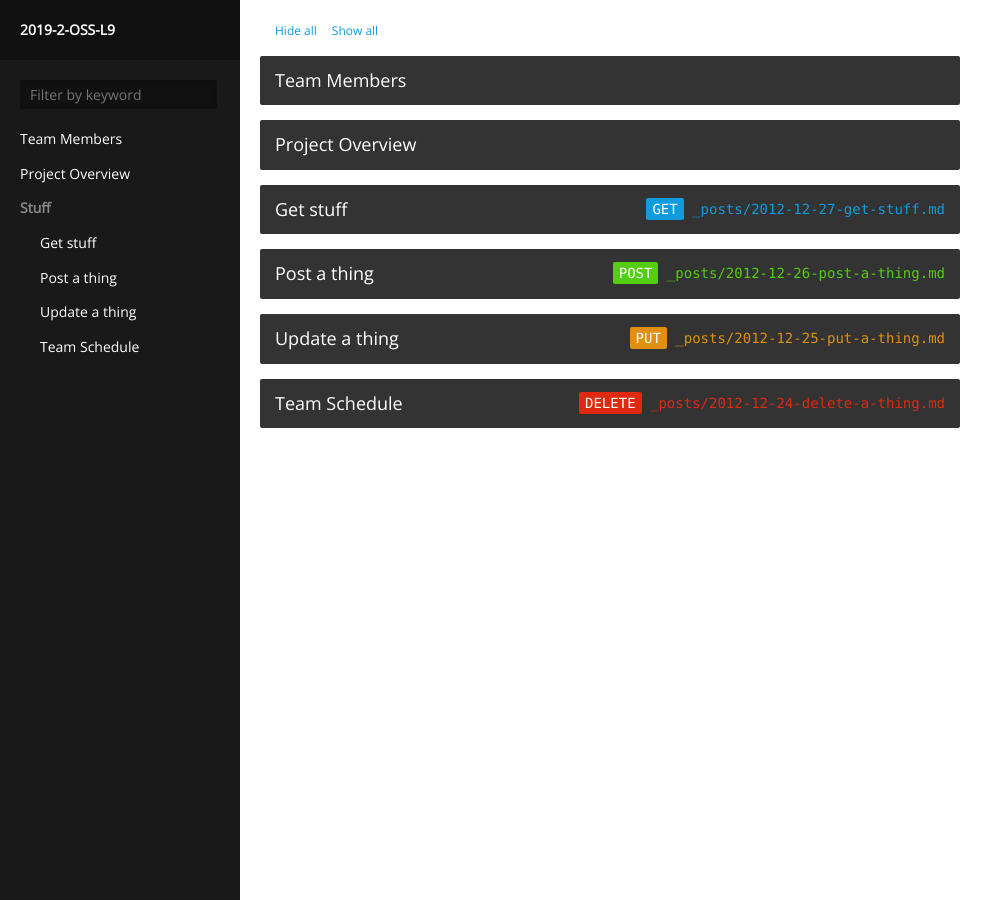
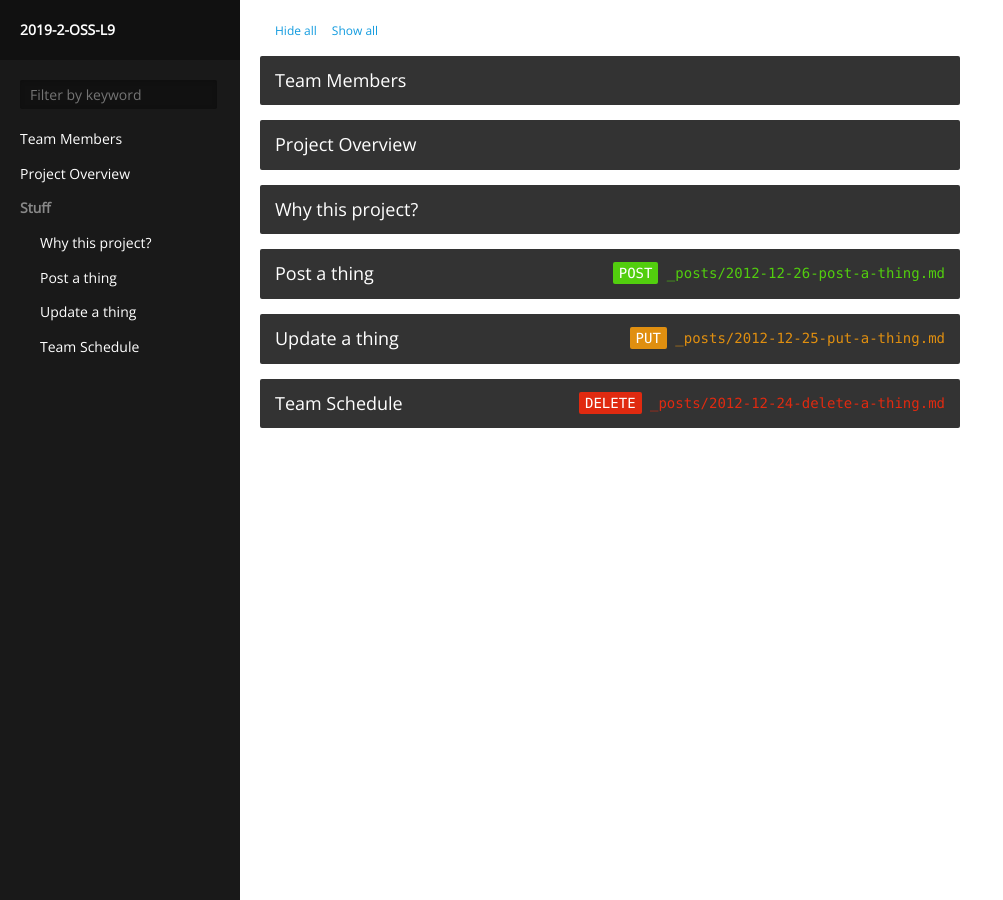
Before and after one commit to 19-2-SKKU-OSS/2019-2-OSS--L9-, a Jekyll site: the page built from index.html, in a window 1280 px wide. Shown: the whole page, without its empty margins (0-1003 px from the left). Built offline with Jekyll 4.4.1, drawn with Linux system fonts in a browser that asks for light colours.

Commit message:
Update 2012-12-27-get-stuff.md

```diff
--- a/_posts/2012-12-27-get-stuff.md
+++ b/_posts/2012-12-27-get-stuff.md
@@ -1,8 +1,8 @@
 ---
 category: Stuff
 path: '/stuff'
-title: 'Get stuff'
-type: 'GET'
+title: 'Why this project?'
+
 
 layout: nil
 ---
```
